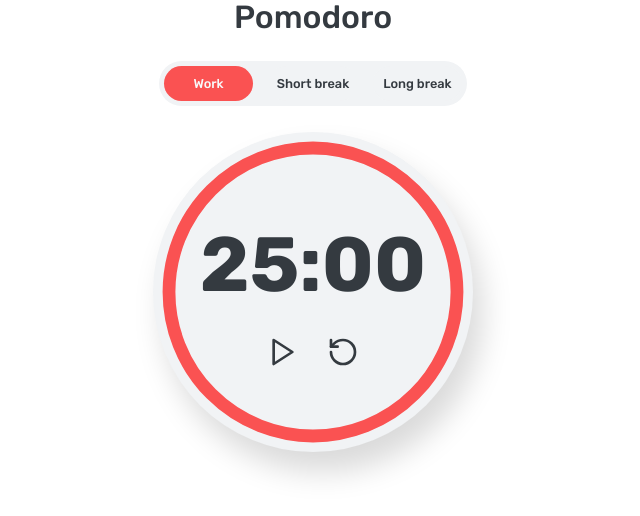
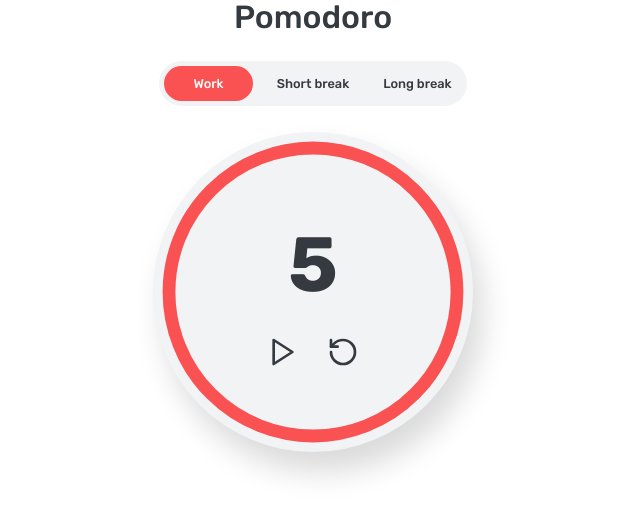
Before and after one commit to verasls/pomodoro, a Next.js app: page / in a window 1280 px wide. Shown: the top 516 px of the page, without its empty margins (327-967 px from the left). Built offline with nearby package versions, Linux system fonts and the light colour scheme.

Commit message:
Implement the timer countdown functionality

```diff
--- a/app/components/TimerCountdown.tsx
+++ b/app/components/TimerCountdown.tsx
@@ -1,4 +1,5 @@
 import styled from "styled-components";
+import useTimer from "../hooks/useTimer";
 
 const Countdown = styled.p`
   font-size: 4.8rem;
@@ -6,5 +7,7 @@ const Countdown = styled.p`
 `;
 
 export default function TimerCountdown() {
-  return <Countdown>25:00</Countdown>;
+  const time = useTimer(10);
+
+  return <Countdown>{time}</Countdown>;
 }
--- /dev/null
+++ b/app/hooks/useTimer.ts
@@ -0,0 +1,21 @@
+import { useEffect, useState } from "react";
+
+export default function useTimer(initialTime: number) {
+  const [time, setTime] = useState(initialTime);
+
+  useEffect(() => {
+    const timer = setInterval(() => {
+      setTime((time) => {
+        if (time === 0) {
+          clearInterval(timer);
+          return 0;
+        }
+        return time - 1;
+      });
+    }, 1000);
+
+    return () => clearInterval(timer);
+  }, []);
+
+  return time;
+}
```
